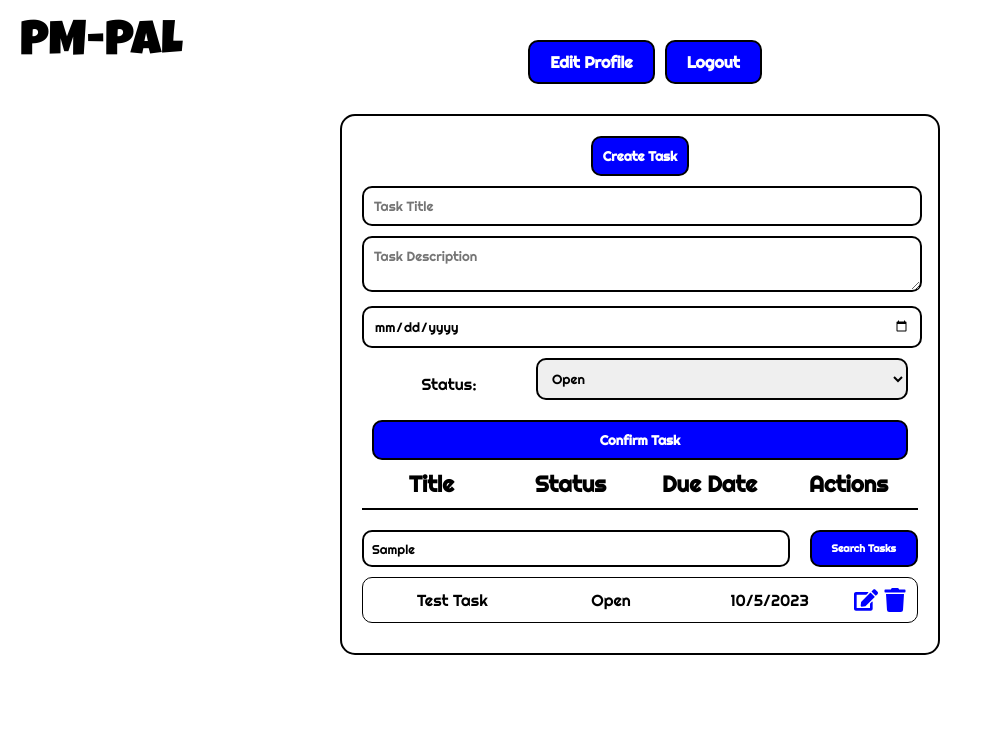
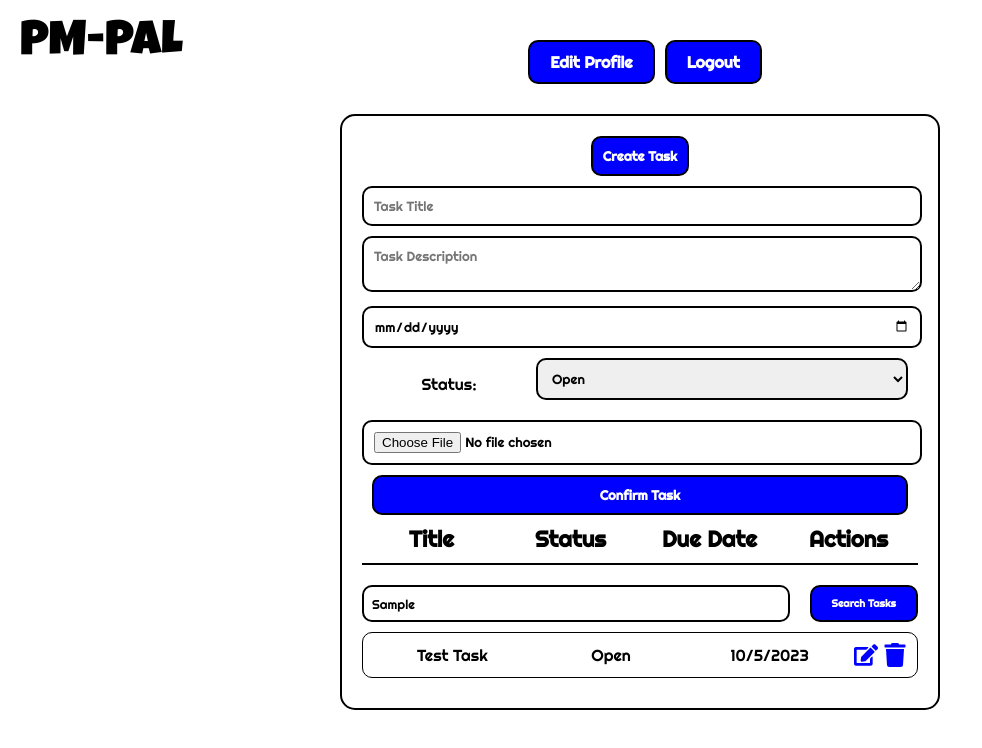
Before and after one commit to GrumpyRobot21/PP5-PM-PAL, a React (Create React App) app in the folder frontend/pmpalr/: page /tasks in a window 1280 px wide. Both pictures are taken after typing "Sample" into the empty fields and a click on the button "Create Task". Shown: the top 748 px of the page, without its empty margins (0-982 px from the left). Built offline with nearby package versions, Linux system fonts and the light colour scheme.

Commit message:
file upload function added for tasks.

```diff
--- a/frontend/pmpalr/src/components/TaskDetails.js
+++ b/frontend/pmpalr/src/components/TaskDetails.js
@@ -9,7 +9,6 @@ const TaskDetails = ({ task, onClose }) => {
       <p>Description: {task.description}</p>
       <p>Status: {task.status}</p>
       <p>Due Date: {task.dueDate}</p>
-      <button onClick={onClose}>Close</button>
     </div>
   );
 };
--- a/frontend/pmpalr/src/components/TaskEditForm.js
+++ b/frontend/pmpalr/src/components/TaskEditForm.js
@@ -1,7 +1,5 @@
-// TaskEditForm.js
-
 import React, { useState } from 'react';
-import './TaskEditForm.css';  // Import the CSS file for styling
+import './TaskEditForm.css';
 
 const TaskEditForm = ({ task, onUpdateTask, onCloseEdit }) => {
   const [editedTask, setEditedTask] = useState(task);
@@ -9,6 +7,11 @@ const TaskEditForm = ({ task, onUpdateTask, onCloseEdit }) => {
   const handleChange = (e) => {
     const { name, value } = e.target;
     setEditedTask({ ...editedTask, [name]: value });
+  };
+
+  const handleFileChange = (e) => {
+    const file = e.target.files[0];
+    setEditedTask({ ...editedTask, file });
   };
 
   const handleSubmit = (e) => {
@@ -52,11 +55,14 @@ const TaskEditForm = ({ task, onUpdateTask, onCloseEdit }) => {
         </select>
       </div>
 
+      <input type="file" name="file" onChange={handleFileChange} />
+
       {/* Updated styling for the buttons */}
       <div className="update-cancel-buttons">
         <button type="submit" className="task-button">Update Task</button>
         <button onClick={onCloseEdit} className="task-button">Cancel</button>
       </div>
+
     </form>
   );
 };
--- a/frontend/pmpalr/src/components/TaskPage.js
+++ b/frontend/pmpalr/src/components/TaskPage.js
@@ -17,7 +17,10 @@ const TaskPage = () => {
   const [editingTaskId, setEditingTaskId] = useState(null);
   const [deleteTaskId, setDeleteTaskId] = useState(null);
   const [selectedTask, setSelectedTask] = useState(null);
-
+  const handleFileChange = (e) => {
+    const file = e.target.files[0];
+    setTaskData({ ...taskData, file });
+  };
 
   // Added a test task on component mount for testing purposes
   useEffect(() => {
@@ -124,6 +127,9 @@ const TaskPage = () => {
               </select>
             </div>
 
+            {/* File input for uploading files */}
+            <input type="file" onChange={handleFileChange} />
+
             <button type="submit" className='confirm-task-button'>Confirm Task</button>
           </form>
         )}
```
